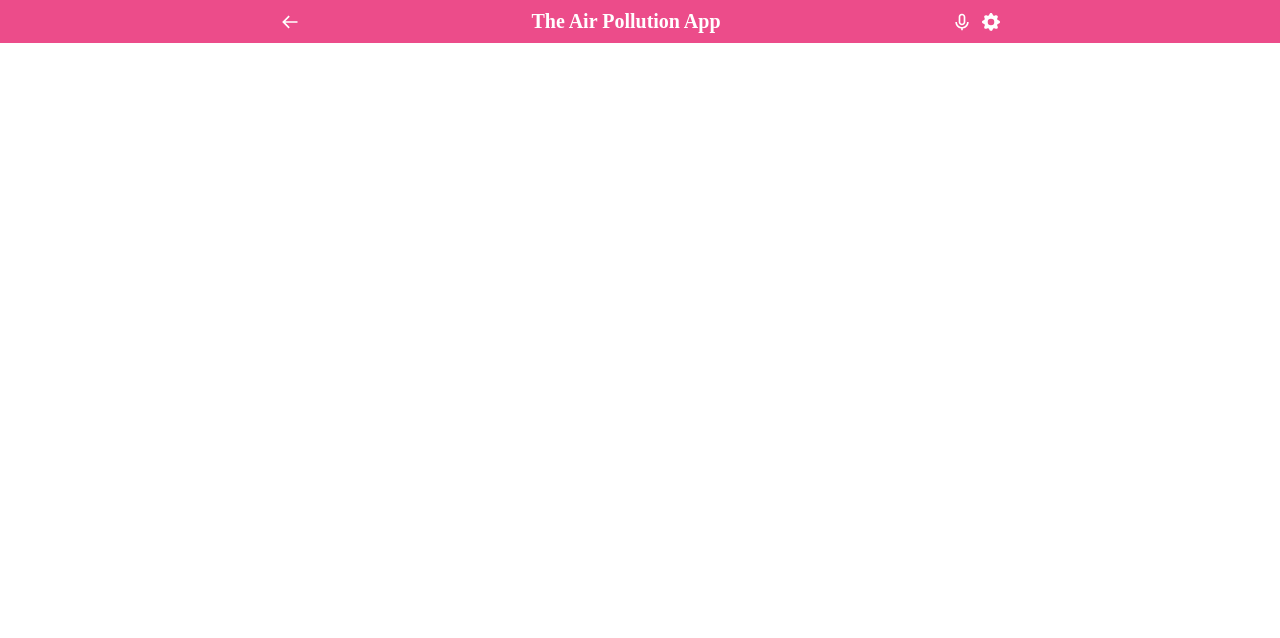
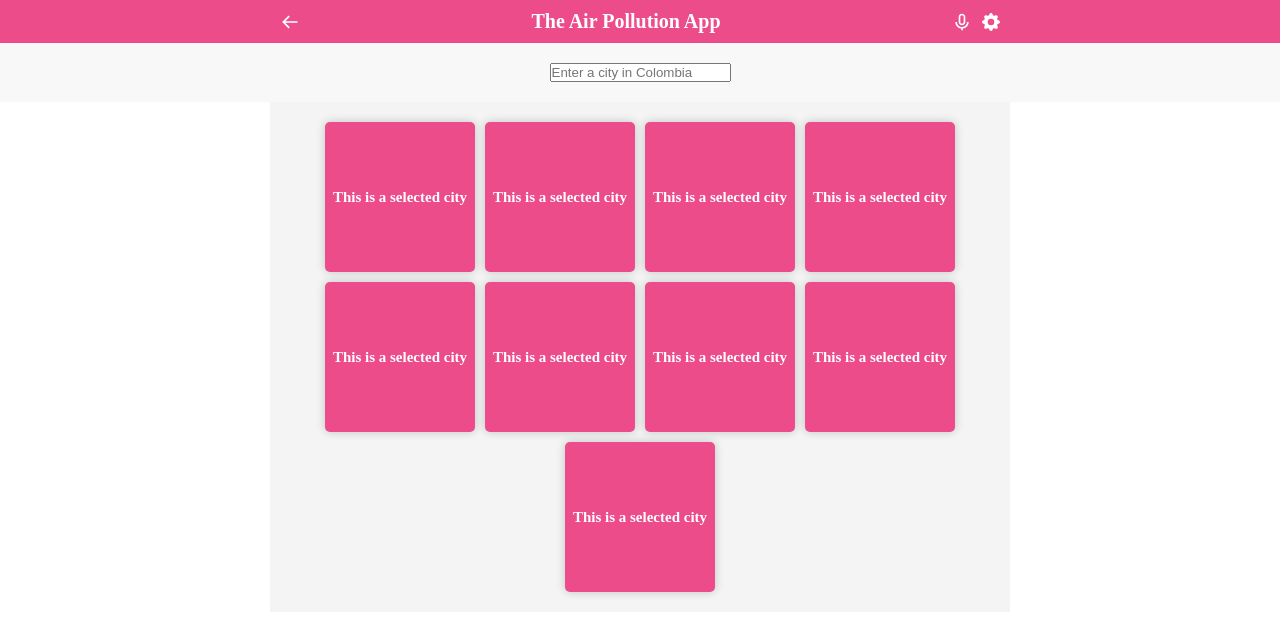
Before and after one commit to sergio-usma/airpoll-colombia-app, a React (Create React App) app: page / in a window 1280 px wide. Shown: the top 638 px of the page. Built offline with nearby package versions, Linux system fonts and the light colour scheme.

Commit message:
Render Homepage in the App

```diff
--- a/src/App.js
+++ b/src/App.js
@@ -1,9 +1,15 @@
 import Header from './components/Header';
+import Home from './pages/Home';
+import Locations from './pages/Locations';
 
 function App() {
   return (
     <>
       <Header />
+      <div>
+        <Home />
+        <Locations />
+      </div>
     </>
   );
 }
```
